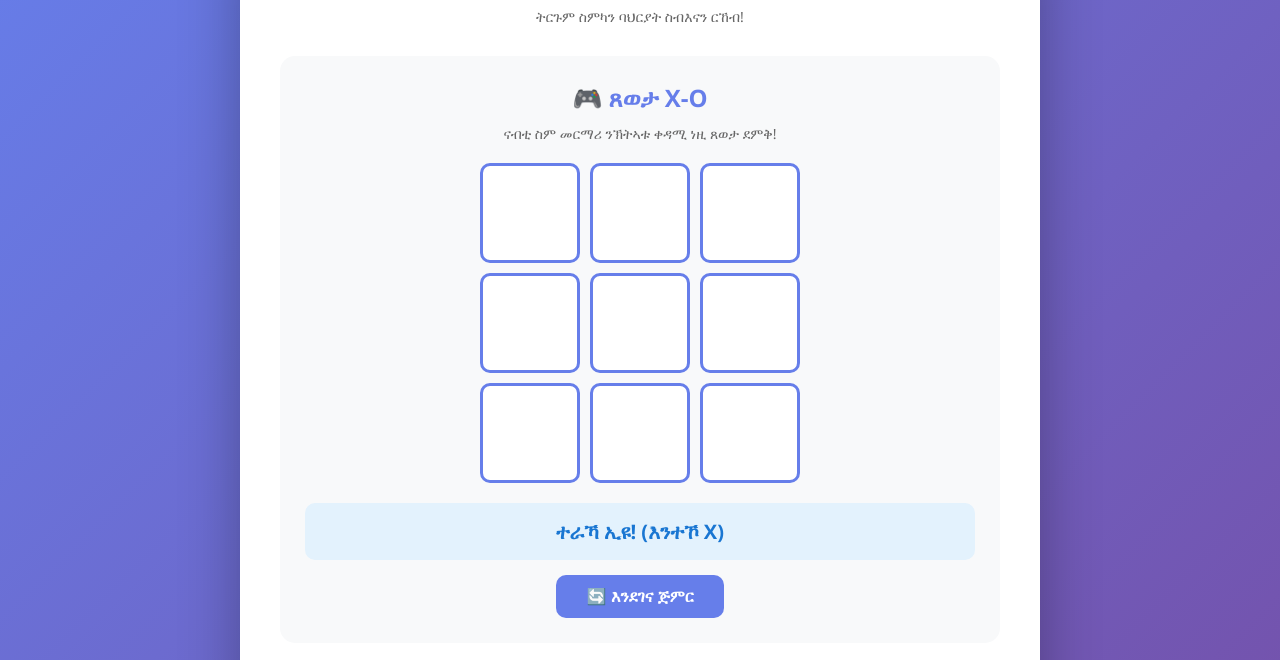
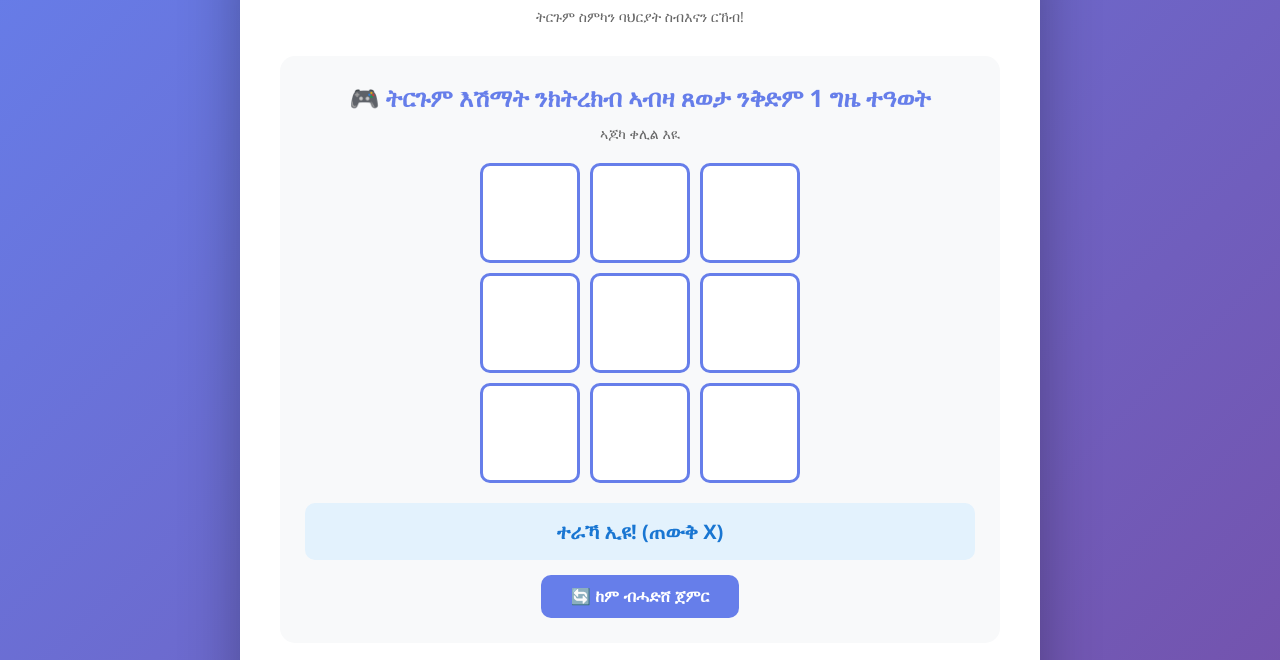
Before and after one commit to Philmon64/Name-Analyzer, a plain HTML site: page index.html in a window 1280 px wide. Shown: the part 106-766 px from the top of the page. Drawn offline with Linux system fonts and the light colour scheme.

Commit message:
Update and rename eritrea-game.html to index.html

```diff
--- a/eritrea-game.html
+++ b/index.html
@@ -465,8 +465,8 @@
 
         <!-- Tic Tac Toe Game Section -->
         <div class="game-section">
-            <div class="game-title">🎮 ጸወታ X-O</div>
-            <div class="game-instruction">ናብቲ ስም መርማሪ ንኽትኣቱ ቀዳሚ ነዚ ጸወታ ደምቅ!</div>
+            <div class="game-title">🎮 ትርጉም እሽማት ንክትረክብ ኣብዛ ጸወታ ንቅድም 1 ግዜ ተዓወት</div>
+            <div class="game-instruction">ኣጆካ ቀሊል እዪ</div>
 
             <div class="game-board" id="gameBoard">
                 <div class="cell" data-index="0" onclick="makeMove(0)"></div>
@@ -480,8 +480,8 @@
                 <div class="cell" data-index="8" onclick="makeMove(8)"></div>
             </div>
 
-            <div id="gameStatus" class="game-status status-playing">ተራኻ ኢዩ! (እንተኾ X)</div>
-            <button class="reset-btn" onclick="resetGame()">🔄 እንደገና ጅምር</button>
+            <div id="gameStatus" class="game-status status-playing">ተራኻ ኢዩ! (ጠውቅ X)</div>
+            <button class="reset-btn" onclick="resetGame()">🔄 ከም ብሓድሸ ጀምር</button>
         </div>
 
         <!-- Name Analyzer Section (Initially Locked) -->
```
